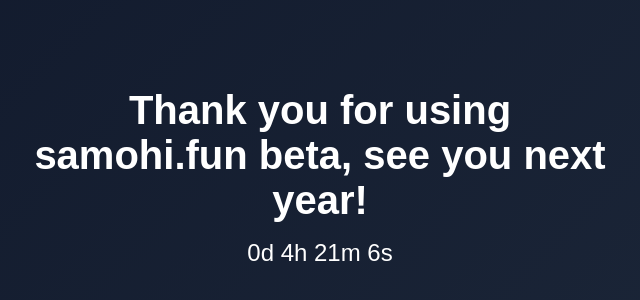
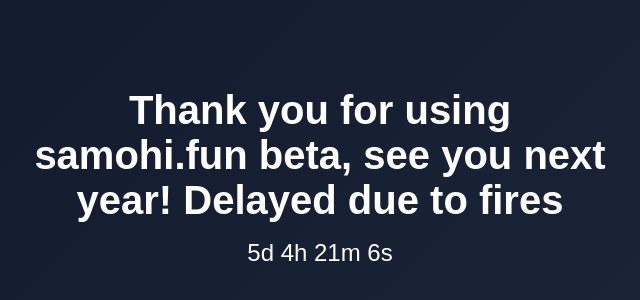
Before and after one commit to samohifun/unblocked, a plain HTML site: page index.html in a window 1280 px wide. Shown: the part 236-536 px from the top of the page, without its empty margins (320-960 px from the left). Drawn offline with Linux system fonts and the light colour scheme.

Commit message:
Update index.html

```diff
--- a/index.html
+++ b/index.html
@@ -31,13 +31,13 @@
 </head>
 <body>
     <div class="container">
-        <h1>Thank you for using samohi.fun beta, see you next year!</h1>
+        <h1>Thank you for using samohi.fun beta, see you next year! Delayed due to fires</h1>
         <div id="countdown" class="countdown"></div>
     </div>
 
     <script>
         function updateCountdown() {
-            const targetDate = new Date('January 8, 2025 08:40:00');
+            const targetDate = new Date('January 13, 2025 08:40:00');
             const now = new Date();
             const diff = targetDate - now;
 
```
